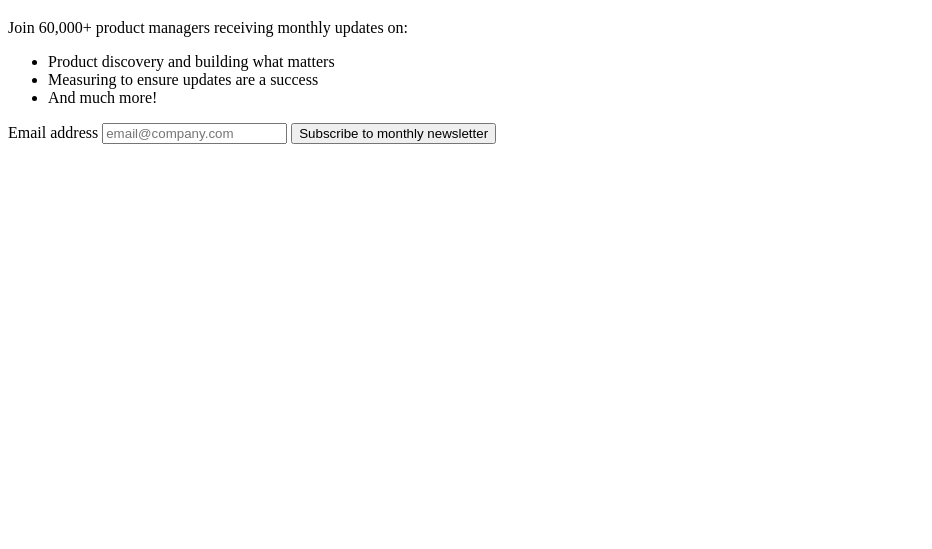
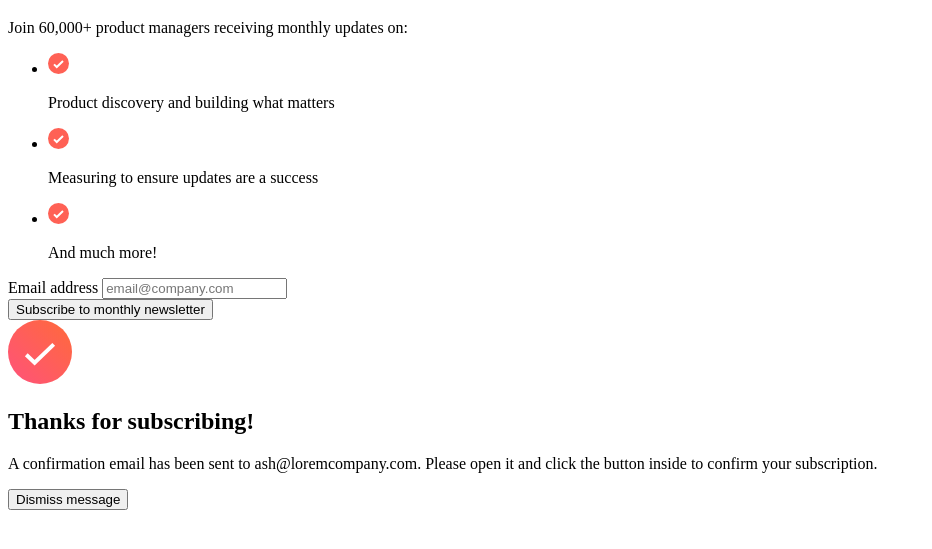
Before and after one commit to Abrham007/newsletter-signup-form, a plain HTML site: page index.html in a window 1280 px wide. Shown: the part 61-610 px from the top of the page, without its empty margins (0-932 px from the left). Drawn offline with Linux system fonts and the light colour scheme.

Commit message:
finished the markup

```diff
--- a/index.html
+++ b/index.html
@@ -3,7 +3,6 @@
   <head>
     <meta charset="UTF-8" />
     <meta name="viewport" content="width=device-width, initial-scale=1.0" />
-    <!-- displays site properly based on user's device -->
 
     <link
       rel="icon"
@@ -11,41 +10,75 @@
       sizes="32x32"
       href="./assets/images/favicon-32x32.png"
     />
+    <link rel="stylesheet" href="./assets/css/style.css" />
 
     <title>
       Frontend Mentor | Newsletter sign-up form with success message
     </title>
   </head>
   <body class="page">
-    <main class="main">
+    <main class="main js-main">
       <div class="main__content">
-        <h1>Stay updated!</h1>
-        <p>Join 60,000+ product managers receiving monthly updates on:</p>
-        <ul>
-          <li>Product discovery and building what matters</li>
-          <li>Measuring to ensure updates are a success</li>
-          <li>And much more!</li>
-        </ul>
-        <form class="main__form" action="#">
-          <label for="">Email address</label>
-          <input type="email" placeholder="email@company.com" />
-          <button type="submit">Subscribe to monthly newsletter</button>
+        <div class="main__texts">
+          <h1>Stay updated!</h1>
+          <p>Join 60,000+ product managers receiving monthly updates on:</p>
+          <ul>
+            <li>
+              <img src="./assets/images/icon-list.svg" alt="" />
+              <p>Product discovery and building what matters</p>
+            </li>
+            <li>
+              <img src="./assets/images/icon-list.svg" alt="" />
+              <p>Measuring to ensure updates are a success</p>
+            </li>
+            <li>
+              <img src="./assets/images/icon-list.svg" alt="" />
+              <p>And much more!</p>
+            </li>
+          </ul>
+        </div>
+
+        <form class="main__form js-form" novalidate>
+          <div class="main__input-div">
+            <label class="small" for="email">Email address</label>
+            <span class="main__error-text js-error-text inactive small"></span>
+            <input
+              name="email"
+              class="main__input js-email"
+              type="email"
+              placeholder="email@company.com"
+              required
+            />
+          </div>
+
+          <button class="btn" type="submit">
+            Subscribe to monthly newsletter
+          </button>
         </form>
       </div>
-      <div></div>
+      <div class="main__img"></div>
     </main>
 
-    <!-- Sign-up form end -->
+    <section class="sub-content js-sub-content inactive">
+      <img
+        class="sub-content__img"
+        src="./assets/images/icon-success.svg"
+        alt="icon-success"
+      />
 
-    <!-- Success message start -->
+      <div class="sub-content__text">
+        <h1>Thanks for subscribing!</h1>
+        <p>
+          A confirmation email has been sent to
+          <span class="important js-confirm-email">ash@loremcompany.com</span>.
+          Please open it and click the button inside to confirm your
+          subscription.
+        </p>
+      </div>
 
-    <!-- Thanks for subscribing!
+      <button class="btn js-dismiss-btn">Dismiss message</button>
+    </section>
 
-  A confirmation email has been sent to ash@loremcompany.com.
-  Please open it and click the button inside to confirm your subscription.
-
-  Dismiss message -->
-
-    <!-- Success message end -->
+    <script src="./assets/js/index.js"></script>
   </body>
 </html>
```
